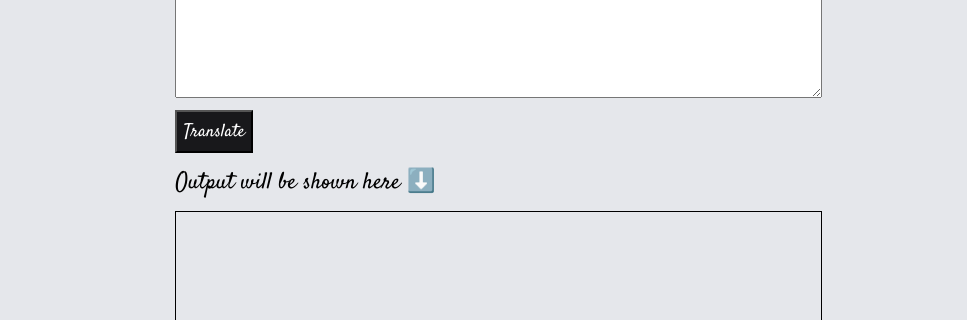
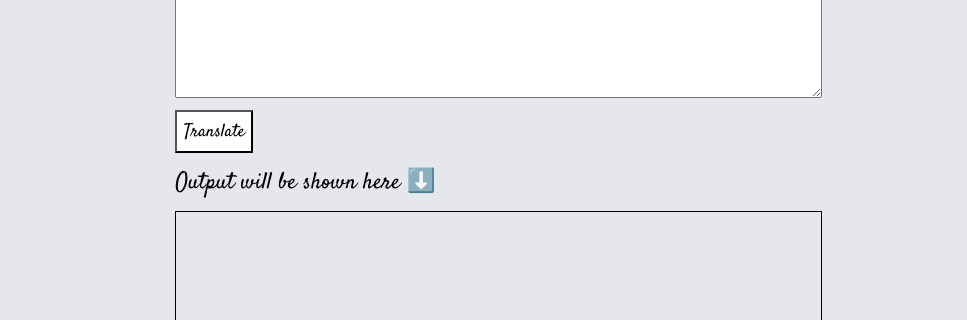
Before and after one commit to Sanika03/banana-talk, a plain HTML site: page index.html in a window 1280 px wide. In both pictures the pointer is over the button "Translate". Shown: the part 228-548 px from the top of the page, 0-967 px from the left. Drawn offline with Linux system fonts and the light colour scheme.

Commit message:
added hover styling

```diff
--- a/index.html
+++ b/index.html
@@ -96,6 +96,11 @@
             width: 190px;
         }
 
+        #btn-translate:hover{
+            background-color: white;
+            color: black;
+        }
+
         @media only screen and (max-width: 600px) {
             .container{
                 width: 80%;
```
